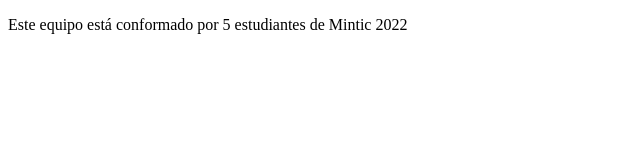
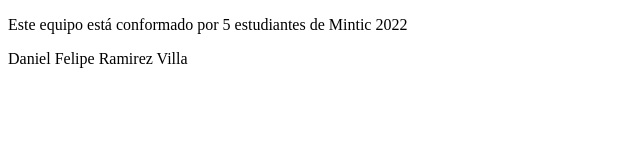
Before and after one commit to The-Horus-Team/demo-repository, a website: page index.html in a window 1280 px wide. Shown: the whole page, without its empty margins (0-640 px from the left). Drawn offline with Linux system fonts and the light colour scheme.

Commit message:
modificación by Daniel Ramirez

```diff
--- a/index.html
+++ b/index.html
@@ -8,6 +8,7 @@
 </head>
 <body>
     <p>Este equipo está conformado por 5 estudiantes de Mintic 2022</p>
+    <p>Daniel Felipe Ramirez Villa</p>
 
 
 </body>
```
